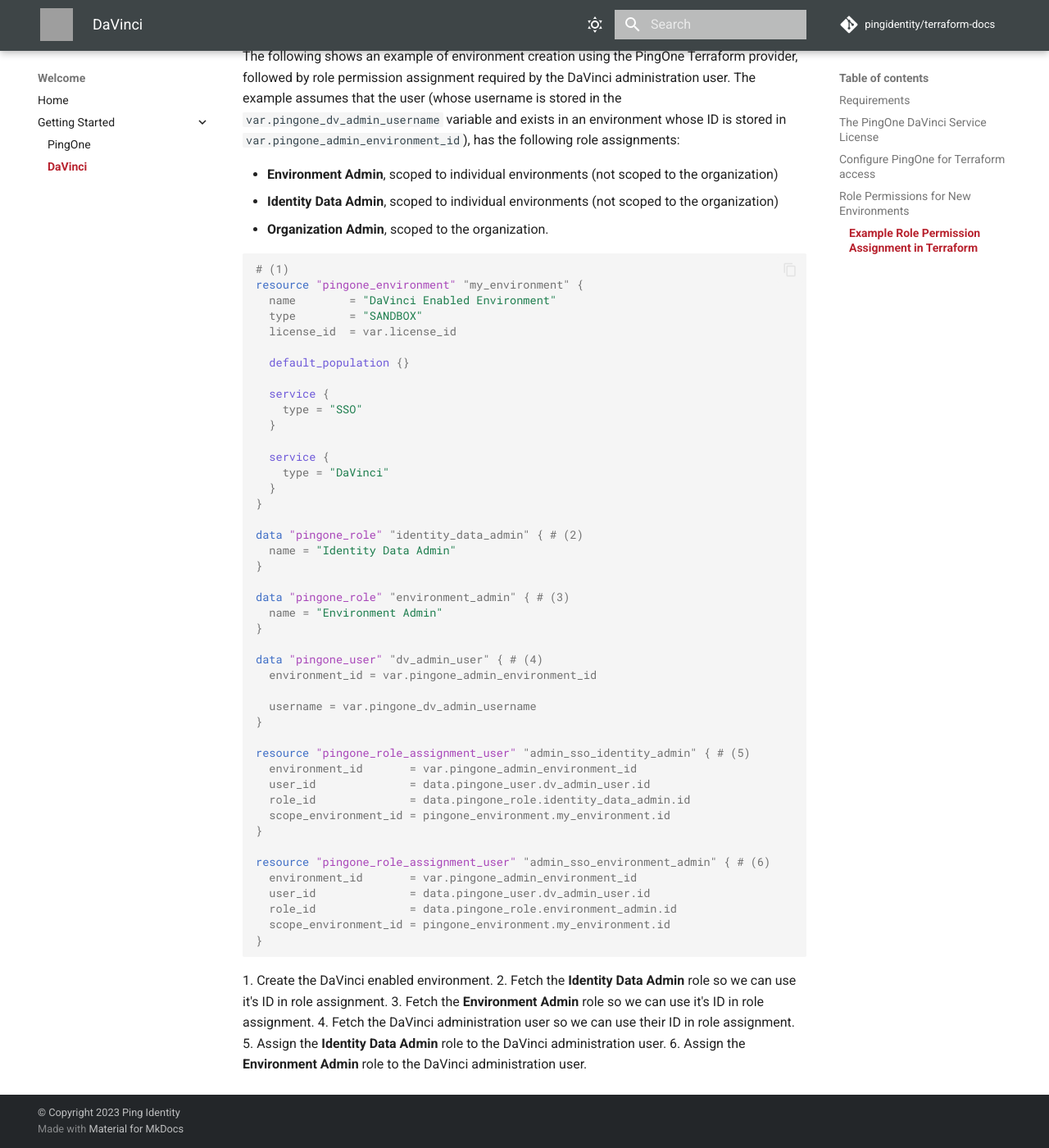
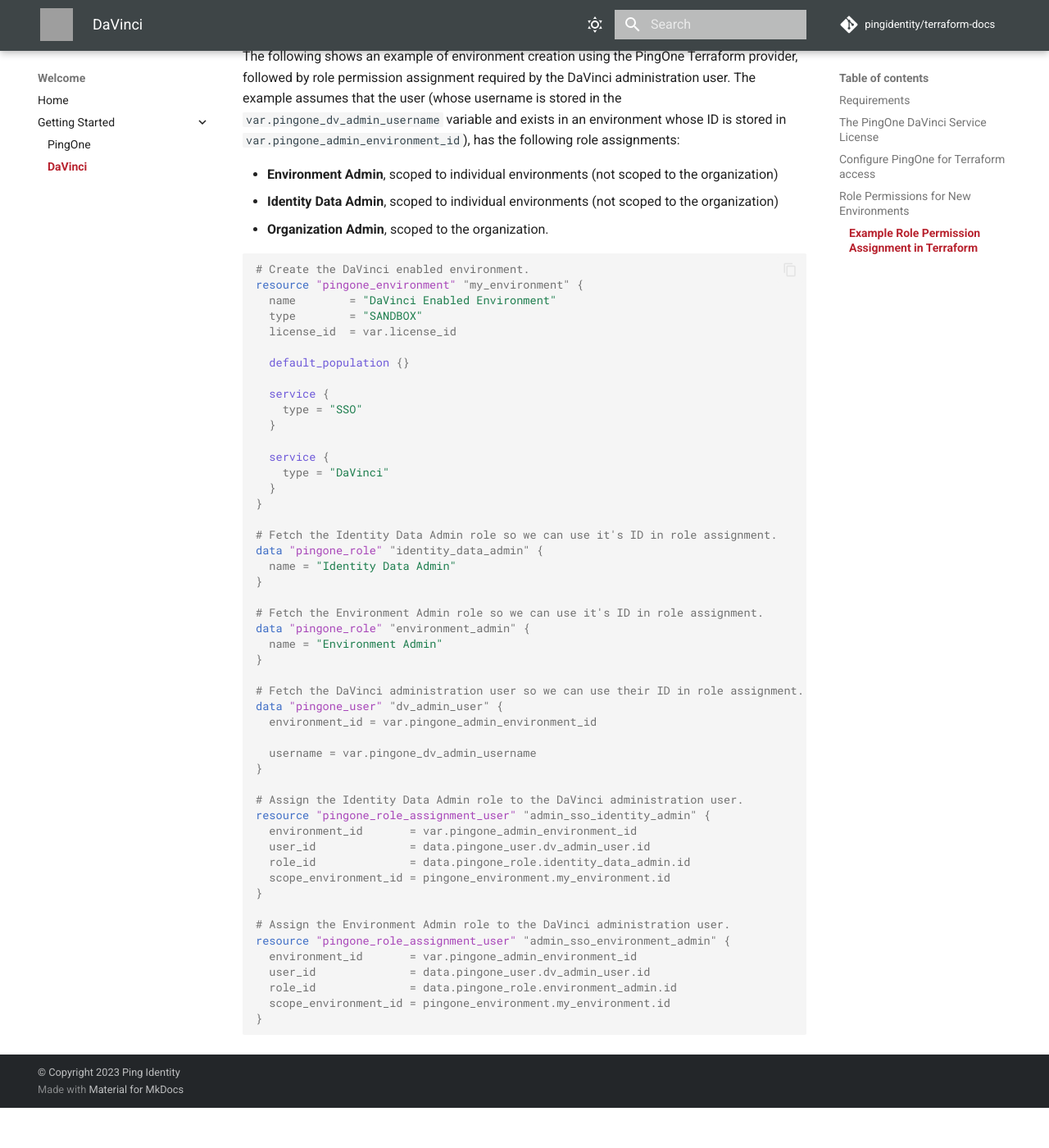
Before and after one commit to pingidentity/terraform-docs, an MkDocs documentation site: the page built from docs/getting-started/davinci.md, in a window 1280 px wide and 1400 px high, scrolled down 2643 px. Shown: the whole window at 82% size. Built offline with MkDocs 1.6.1 and Material for MkDocs 9.7.7, drawn with Linux system fonts in a browser that asks for light colours; comment, search, counter and statistics services are not loaded; after the commit the page ends 3994 px from its top, so only the background shows below that; grey boxes are pictures that could not be loaded.

Commit message:
retract code annotations for now

````diff
--- a/docs/getting-started/davinci.md
+++ b/docs/getting-started/davinci.md
@@ -74,7 +74,7 @@ The following shows an example of environment creation using the PingOne Terrafo
 * **Organization Admin**, scoped to the organization.
 
 ``` { .terraform .annotate }
-# (1)
+# Create the DaVinci enabled environment.
 resource "pingone_environment" "my_environment" {
   name        = "DaVinci Enabled Environment"
   type        = "SANDBOX"
@@ -91,37 +91,36 @@ resource "pingone_environment" "my_environment" {
   }
 }
 
-data "pingone_role" "identity_data_admin" { # (2)
+# Fetch the Identity Data Admin role so we can use it's ID in role assignment.
+data "pingone_role" "identity_data_admin" {
   name = "Identity Data Admin"
 }
 
-data "pingone_role" "environment_admin" { # (3)
+# Fetch the Environment Admin role so we can use it's ID in role assignment.
+data "pingone_role" "environment_admin" {
   name = "Environment Admin"
 }
 
-data "pingone_user" "dv_admin_user" { # (4)
+# Fetch the DaVinci administration user so we can use their ID in role assignment.
+data "pingone_user" "dv_admin_user" {
   environment_id = var.pingone_admin_environment_id
 
   username = var.pingone_dv_admin_username
 }
 
-resource "pingone_role_assignment_user" "admin_sso_identity_admin" { # (5)
+# Assign the Identity Data Admin role to the DaVinci administration user.
+resource "pingone_role_assignment_user" "admin_sso_identity_admin" {
   environment_id       = var.pingone_admin_environment_id
   user_id              = data.pingone_user.dv_admin_user.id
   role_id              = data.pingone_role.identity_data_admin.id
   scope_environment_id = pingone_environment.my_environment.id
 }
 
-resource "pingone_role_assignment_user" "admin_sso_environment_admin" { # (6)
+# Assign the Environment Admin role to the DaVinci administration user.
+resource "pingone_role_assignment_user" "admin_sso_environment_admin" {
   environment_id       = var.pingone_admin_environment_id
   user_id              = data.pingone_user.dv_admin_user.id
   role_id              = data.pingone_role.environment_admin.id
   scope_environment_id = pingone_environment.my_environment.id
 }
 ```
-1. Create the DaVinci enabled environment.
-2. Fetch the **Identity Data Admin** role so we can use it's ID in role assignment.
-3. Fetch the **Environment Admin** role so we can use it's ID in role assignment.
-4. Fetch the DaVinci administration user so we can use their ID in role assignment.
-5. Assign the **Identity Data Admin** role to the DaVinci administration user.
-6. Assign the **Environment Admin** role to the DaVinci administration user.
````
